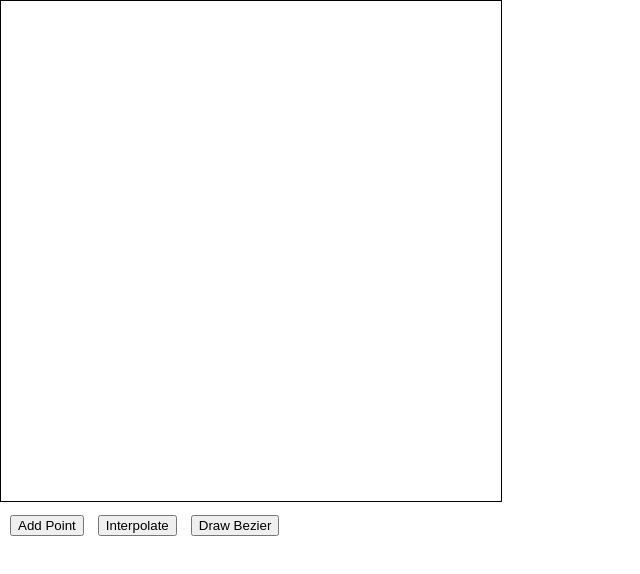
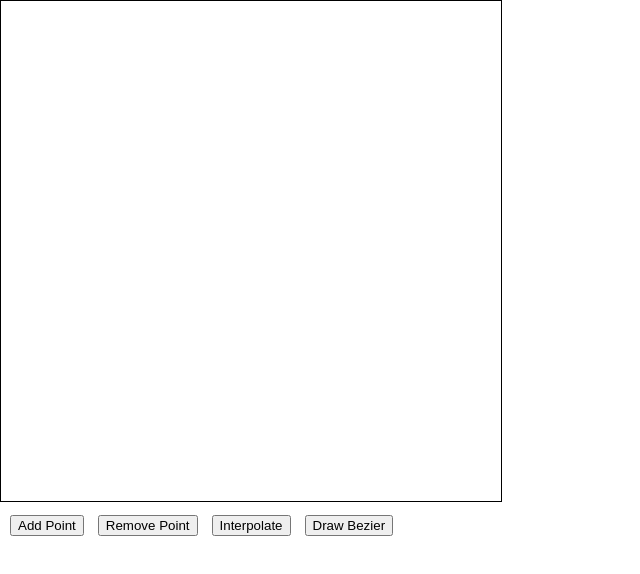
Before and after one commit to Nyilov/Bezier, a plain HTML site: page index.html in a window 1280 px wide. Shown: the whole page, without its empty margins (0-640 px from the left). Drawn offline with Linux system fonts and the light colour scheme.

Commit message:
Added a remove point button

```diff
--- a/index.html
+++ b/index.html
@@ -11,6 +11,7 @@
     <canvas></canvas>
     <div class="config">
         <button class="configbuttons" id="addpoint">Add Point</button>
+        <button class="configbuttons" id="removepoint">Remove Point</button>
         <button class="configbuttons" id ="lerp">Interpolate</button>
         <button class="configbuttons" id ="showbezier">Draw Bezier</button>
     </div>
```
